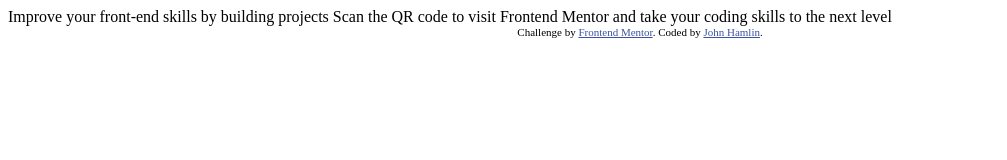
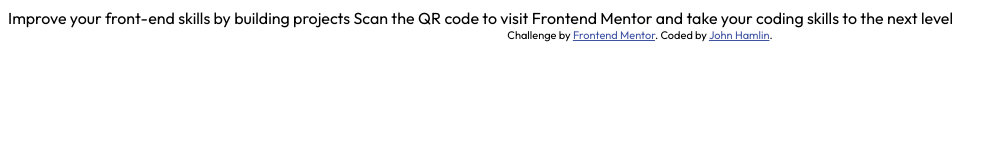
Before and after one commit to johnhamlin/QR-Code-Component, a plain HTML site: page index.html in a window 1280 px wide. Shown: the whole page, without its empty margins (0-1007 px from the left). Drawn offline with Linux system fonts and the light colour scheme.

Commit message:
Add style.css and Google Font

```diff
--- a/index.html
+++ b/index.html
@@ -11,19 +11,14 @@
       sizes="32x32"
       href="./images/favicon-32x32.png"
     />
+    <!-- Impport Google Font "Outfit" -->
+    <link
+      rel="stylesheet"
+      href="https://fonts.googleapis.com/css2?family=Outfit"
+    />
+    <link rel="stylesheet" href="style.css" />
 
     <title>Frontend Mentor | QR code component</title>
-
-    <!-- Feel free to remove these styles or customise in your own stylesheet 👍 -->
-    <style>
-      .attribution {
-        font-size: 11px;
-        text-align: center;
-      }
-      .attribution a {
-        color: hsl(228, 45%, 44%);
-      }
-    </style>
   </head>
   <body>
     Improve your front-end skills by building projects Scan the QR code to visit
@@ -33,7 +28,7 @@
       Challenge by
       <a href="https://www.frontendmentor.io?ref=challenge" target="_blank"
         >Frontend Mentor</a
-      >. Coded by <a href="#">John Hamlin</a>.
+      >. Coded by <a href="https://github.com/johnhamlin">John Hamlin</a>.
     </div>
   </body>
 </html>
--- /dev/null
+++ b/style.css
@@ -0,0 +1,18 @@
+* {
+  box-sizing: border-box;
+}
+
+body {
+  font-family: Outfit, sans-serif;
+}
+
+/* Default style for Frontend Mentors */
+/* Feel free to remove these styles or customise in your own stylesheet 👍  */
+
+.attribution {
+  font-size: 11px;
+  text-align: center;
+}
+.attribution a {
+  color: hsl(228, 45%, 44%);
+}
```
